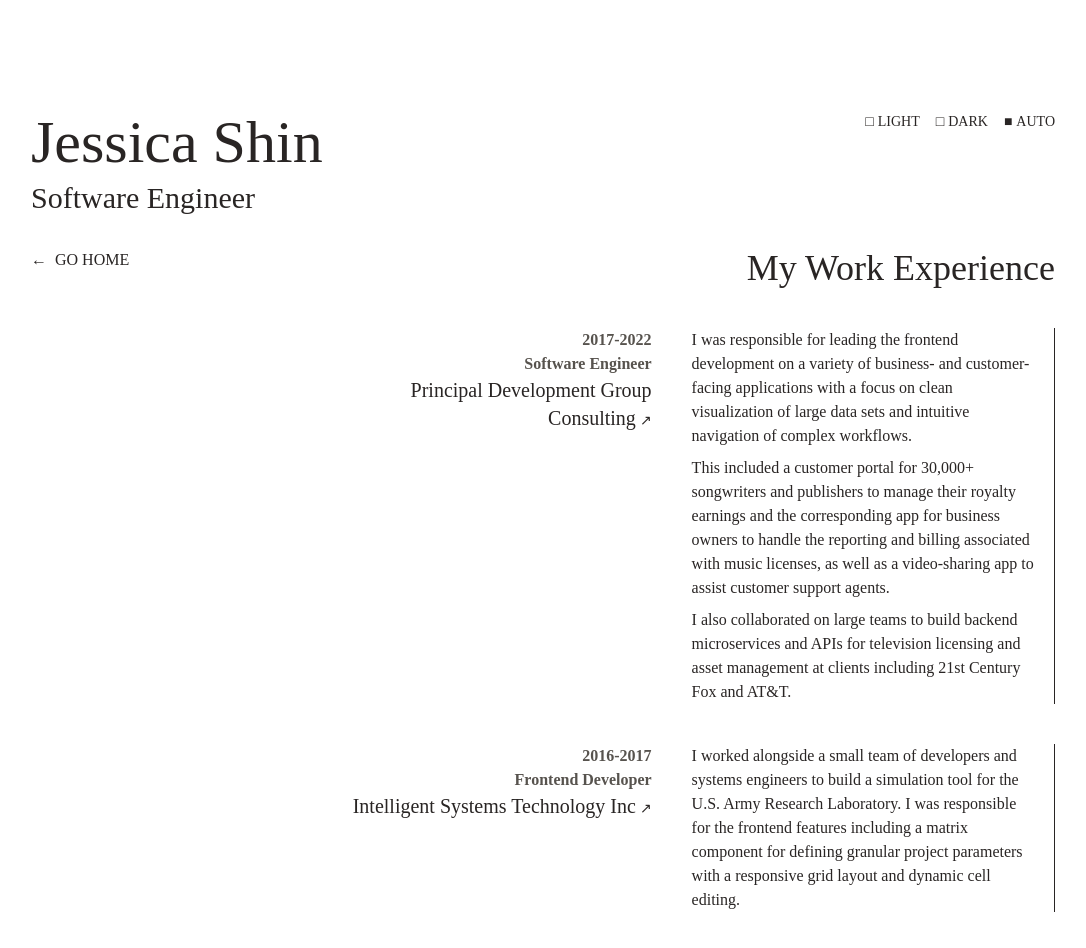
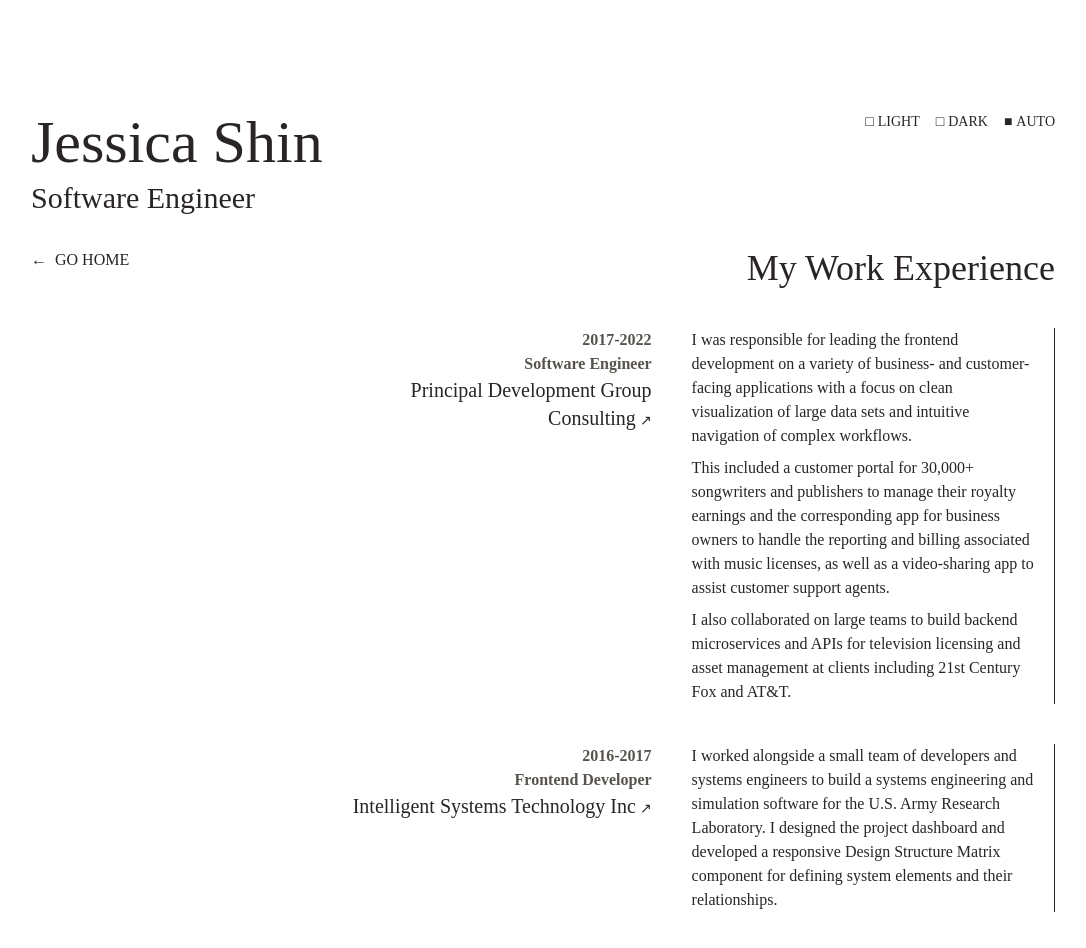
Before and after one commit to jessicashin/jessicashin.github.io, a React (Create React App) app: page /work in a window 1280 px wide. Shown: the top 948 px of the page, without its empty margins (97-1183 px from the left). Built offline with nearby package versions, Linux system fonts and the light colour scheme; a web font is replaced by a local one.

Commit message:
Update copy

```diff
--- a/src/components/App.tsx
+++ b/src/components/App.tsx
@@ -19,7 +19,7 @@ export default function App() {
   }, [contentIsShowing, location, displayLocation]);
 
   return (
-    <div className="container mx-auto px-8 pt-6 pb-10 sm:px-16 sm:py-12 md:px-20 md:py-16 xl:px-32 xl:py-28">
+    <div className="container mx-auto px-8 pb-10 pt-6 sm:px-16 sm:py-12 md:px-20 md:py-16 xl:px-32 xl:py-28">
       <div className="mb-8 grid gap-y-8 lg:grid-cols-2">
         <ThemeSelect className="justify-self-end lg:order-last" />
         <div>
--- a/src/components/Home.tsx
+++ b/src/components/Home.tsx
@@ -61,14 +61,14 @@ export default function Home() {
         <Link
           to="/work"
           role="button"
-          className="group relative flex flex-col items-end text-4xl font-extralight uppercase before:absolute before:top-1 before:left-5 before:text-3xl before:content-['→'] md:text-6xl md:font-thin md:before:top-2 md:before:left-8 md:before:text-5xl"
+          className="group relative flex flex-col items-end text-4xl font-extralight uppercase before:absolute before:left-5 before:top-1 before:text-3xl before:content-['→'] md:text-6xl md:font-thin md:before:left-8 md:before:top-2 md:before:text-5xl"
         >
           {["My Work", "Experience"].map((text, index) => (
             <div
-              className="relative -mb-1 after:absolute after:top-0 after:left-0 after:bottom-0 after:block after:w-0 after:bg-stone-800 after:transition-all after:duration-75 last:mb-0 group-hover:text-stone-300 group-hover:after:w-full dark:after:bg-stone-300 dark:group-hover:text-stone-800"
+              className="relative -mb-1 after:absolute after:bottom-0 after:left-0 after:top-0 after:block after:w-0 after:bg-stone-800 after:transition-all after:duration-75 last:mb-0 group-hover:text-stone-300 group-hover:after:w-full dark:after:bg-stone-300 dark:group-hover:text-stone-800"
               key={index}
             >
-              <div className="relative z-10 pt-1 pr-3 pl-2">{text}</div>
+              <div className="relative z-10 pl-2 pr-3 pt-1">{text}</div>
             </div>
           ))}
         </Link>
--- a/src/components/WorkExperience.tsx
+++ b/src/components/WorkExperience.tsx
@@ -10,7 +10,7 @@ type JobProps = {
 };
 
 const Job = (props: JobProps) => (
-  <div className="grid gap-x-10 gap-y-3 border-l border-stone-800 pl-4 dark:border-stone-300 lg:grid-cols-2 lg:border-r lg:border-l-0 lg:pr-4">
+  <div className="grid gap-x-10 gap-y-3 border-l border-stone-800 pl-4 dark:border-stone-300 lg:grid-cols-2 lg:border-l-0 lg:border-r lg:pr-4">
     <div className="lg:text-right">
       <div className="font-semibold text-stone-600 dark:text-stone-400">
         <div>{props.year}</div>
@@ -33,7 +33,7 @@ export default function WorkExperience() {
         </IconLink>
       </div>
       <div className="grid gap-y-10">
-        <h2 className="mt-2 -mb-2 text-3xl font-extralight md:text-4xl lg:m-0 lg:text-right">
+        <h2 className="-mb-2 mt-2 text-3xl font-extralight md:text-4xl lg:m-0 lg:text-right">
           My Work Experience
         </h2>
         <Job
@@ -69,10 +69,10 @@ export default function WorkExperience() {
         >
           <p>
             I worked alongside a small team of developers and systems engineers
-            to build a simulation tool for the U.S. Army Research Laboratory. I
-            was responsible for the frontend features including a matrix
-            component for defining granular project parameters with a responsive
-            grid layout and dynamic cell editing.
+            to build a systems engineering and simulation software for the U.S.
+            Army Research Laboratory. I designed the project dashboard and
+            developed a responsive Design Structure Matrix component for
+            defining system elements and their relationships.
           </p>
         </Job>
       </div>
```
